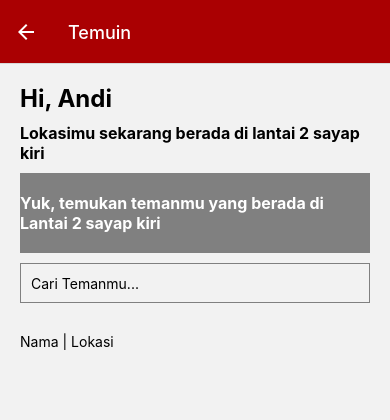
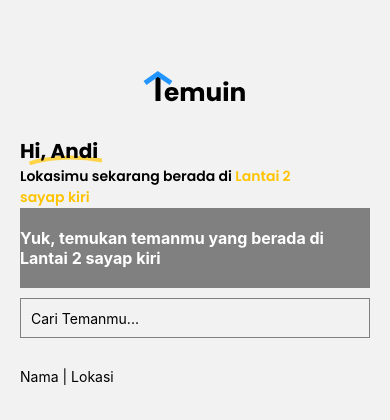
Before and after one commit to andiprtm/temuin, a React Native app: screen /Home in a window 390 px wide. Shown: the top 420 px of the page. Built offline with nearby package versions, Linux system fonts and the light colour scheme.

Commit message:
fix(home): change font, add illustration, edit button, and more

```diff
--- a/App.js
+++ b/App.js
@@ -39,9 +39,7 @@ export default function App() {
                       name={"Home"}
                       component={Home}
                       options={{
-                          title: "Temuin",
-                          ...headerStyle,
-                          headerBackVisible:false
+                          headerShown: false
                       }}
                   />
                   <Stack.Screen
--- /dev/null
+++ b/components/alis.js
@@ -0,0 +1,18 @@
+import * as React from "react"
+import Svg, { Path } from "react-native-svg"
+const Alis = (props) => (
+    <Svg
+        xmlns="http://www.w3.org/2000/svg"
+        width={75}
+        height={11}
+        fill="none"
+        {...props}
+    >
+        <Path
+            stroke="#FED44A"
+            strokeWidth={4}
+            d="M1.5 8.5c9.5-3.667 37.4-9.4 73-3"
+        />
+    </Svg>
+)
+export default Alis
--- a/components/welcome-text.js
+++ b/components/welcome-text.js
@@ -0,0 +1,56 @@
+import * as React from "react";
+import {Image, StyleSheet, Text, View} from "react-native";
+import Alis from "./alis";
+import {useFonts} from "expo-font";
+import {useCallback} from "react";
+import * as SplashScreen from "expo-splash-screen";
+
+const WelcomeText = (props) => {
+
+    const [fontsLoaded] = useFonts({
+        'Poppins-Medium': require('../assets/font/Poppins-Medium.ttf'),
+        'Poppins-Semibold': require('../assets/font/Poppins-SemiBold.ttf'),
+        'Poppins-Bold': require('../assets/font/Poppins-Bold.ttf'),
+    });
+
+    const onLayoutRootView = useCallback(async () => {
+        if (fontsLoaded) {
+            await SplashScreen.hideAsync();
+        }
+    }, [fontsLoaded]);
+
+    if (!fontsLoaded) {
+        return null;
+    }
+
+    return (
+        <View style={styles.vectorParent}>
+            <Alis style={styles.groupChild}/>
+            <Text style={styles.hiAndi}>{props.text}</Text>
+        </View>);
+};
+
+const styles = StyleSheet.create({
+    groupChild: {
+        top: 19,
+        left: 8,
+        width: 74,
+        height: 10,
+        position: "absolute"
+    },
+    hiAndi: {
+        top: 0,
+        left: 0,
+        fontSize: 20,
+        fontFamily: "Poppins-Bold",
+        color: "#000",
+        textAlign: "left",
+        position: "absolute",
+    },
+    vectorParent: {
+        width: "100%",
+        height: 30
+    }
+});
+
+export default WelcomeText;
--- a/screens/home.js
+++ b/screens/home.js
@@ -1,15 +1,44 @@
-import React from 'react';
+import React, {useCallback} from 'react';
 import { View, Text, StyleSheet, TouchableOpacity, TextInput } from 'react-native';
 import { useNavigation } from '@react-navigation/native';
+import WelcomeText from "../components/welcome-text";
+import {useFonts} from "expo-font";
+import * as SplashScreen from "expo-splash-screen";
+import Logo from "../components/logo";
 
 const Home = () => {
-    const navigation = useNavigation();
+  const navigation = useNavigation();
+
+  const [fontsLoaded] = useFonts({
+    'Poppins-Medium': require('../assets/font/Poppins-Medium.ttf'),
+    'Poppins-Semibold': require('../assets/font/Poppins-SemiBold.ttf'),
+    'Poppins-Bold': require('../assets/font/Poppins-Bold.ttf'),
+  });
+
+  const onLayoutRootView = useCallback(async () => {
+    if (fontsLoaded) {
+      await SplashScreen.hideAsync();
+    }
+  }, [fontsLoaded]);
+
+  if (!fontsLoaded) {
+    return null;
+  }
 
   return (
     <View style={styles.container}>
-      <Text style={styles.largeText}>Hi, Andi</Text>
-      <Text style={styles.smallText}>
-        Lokasimu sekarang berada di lantai 2 sayap kiri
+      <View style={{
+        flexDirection: "column",
+        alignItems: "center",
+        paddingTop: 50,
+        marginBottom: 25,
+      }}>
+        <Logo/>
+      </View>
+      <WelcomeText text={"Hi, Andi"}/>
+      <Text style={styles.lokasimuSekarangBeradaContainer}>
+        <Text style={styles.lokasimuSekarangBerada1}>{`Lokasimu sekarang berada di `}</Text>
+        <Text style={styles.lantai2Sayap}>Lantai 2 sayap kiri</Text>
       </Text>
 
       <TouchableOpacity
@@ -34,15 +63,18 @@ const styles = StyleSheet.create({
     flex: 1,
     padding: 20,
   },
-  largeText: {
-    fontSize: 24,
-    fontWeight: 'bold',
-    marginBottom: 10,
+  lokasimuSekarangBerada1: {
+    color: "#000",
+    marginTop: 6
   },
-  smallText: {
-    fontSize: 16,
-    fontWeight: 'bold',
-    marginBottom: 10,
+  lantai2Sayap: {
+    color: "#ffc300"
+  },
+  lokasimuSekarangBeradaContainer: {
+    fontSize: 14,
+    fontFamily: "Poppins-SemiBold",
+    textAlign: "left",
+    width: 306
   },
   grayBox: {
     height: 80,
```
Also changed, not shown: assets/font/Poppins-Bold.ttf (added).
